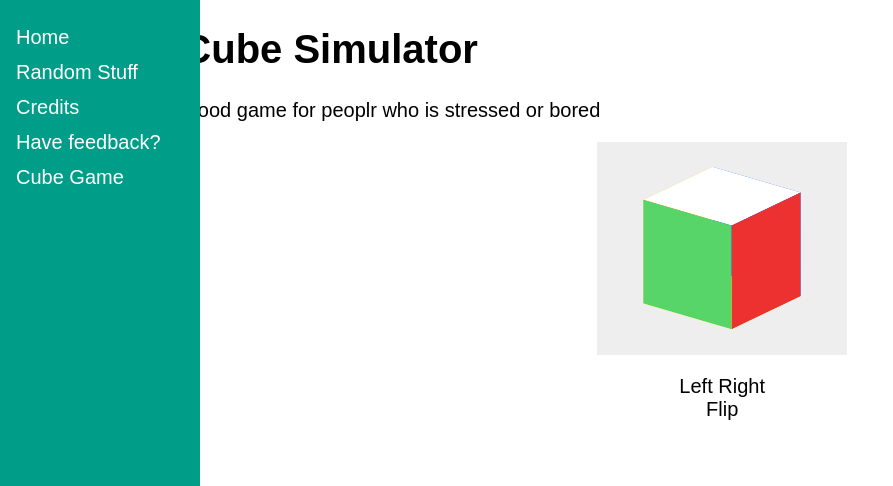
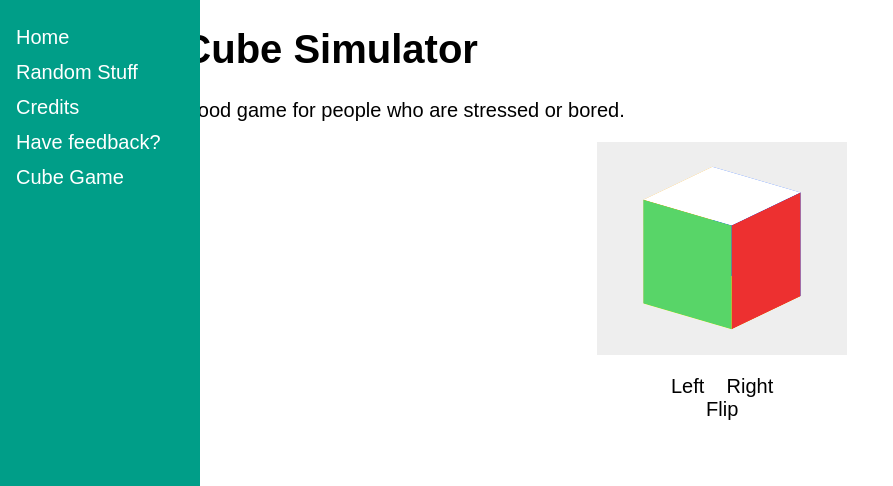
Before and after one commit to Dynosawr/Dynosawr.github.io, a Jekyll site: the page built from cube/index.md, in a window 1280 px wide. Shown: the top 486 px of the page, without its empty margins (0-893 px from the left). Built offline with Jekyll 4.4.1, drawn with Linux system fonts in a browser that asks for light colours; our own code applies the rules of GitHub Pages for plain Markdown files; part of the change alters nothing that is shown.

Commit message:
Update index.md

```diff
--- a/cube/index.md
+++ b/cube/index.md
@@ -6,7 +6,7 @@
   </head>
   <body>
 <h1>Cube Simulator</h1>
-<p>Good game for peoplr who is stressed or bored</p>
+<p>Good game for people who are stressed or bored.</p>
     <div id="wrapD3Cube">
     <div id="D3Cube">
         <div id="side1"></div>
@@ -18,10 +18,30 @@
     </div>
 </div>
 <p style="text-align: center;">
-    <a onclick="turnLeft()">Left</a>
-    <a onclick="turnRight()">Right</a> <br />
-    <a onclick="flipCube()">Flip</a>
+	<a onclick="turnLeft()">Left</a>&nbsp;&nbsp;&nbsp;&nbsp;<a onclick="turnRight()">Right</a> <br>
+	<a onclick="flipCube()">Flip</a>
 </p>
-    <script src="{{ site.baseurl }}/cube/cube.js"></script>
+    <script>
+var cubex = -22,	// initial rotation
+cubey = -38,
+cubez = 0;
+function rotate(variableName, degrees) {
+	window[variableName] = window[variableName] + degrees;
+	rotCube(cubex, cubey, cubez);
+}
+function rotCube(degx, degy, degz){
+	segs = "rotateX("+degx+"deg) rotateY("+degy+"deg) rotateZ("+degz+"deg) translateX(0) translateY(0) translateZ(0)";
+	$('#D3Cube').css({"transform":segs});
+}
+function turnRight() {
+	rotate("cubey", 90);
+}
+function turnLeft() {
+	rotate("cubey", -90);
+}
+function flipCube() {
+	rotate("cubez", -180);
+}
+</script>
  </body>
 </html>
```
